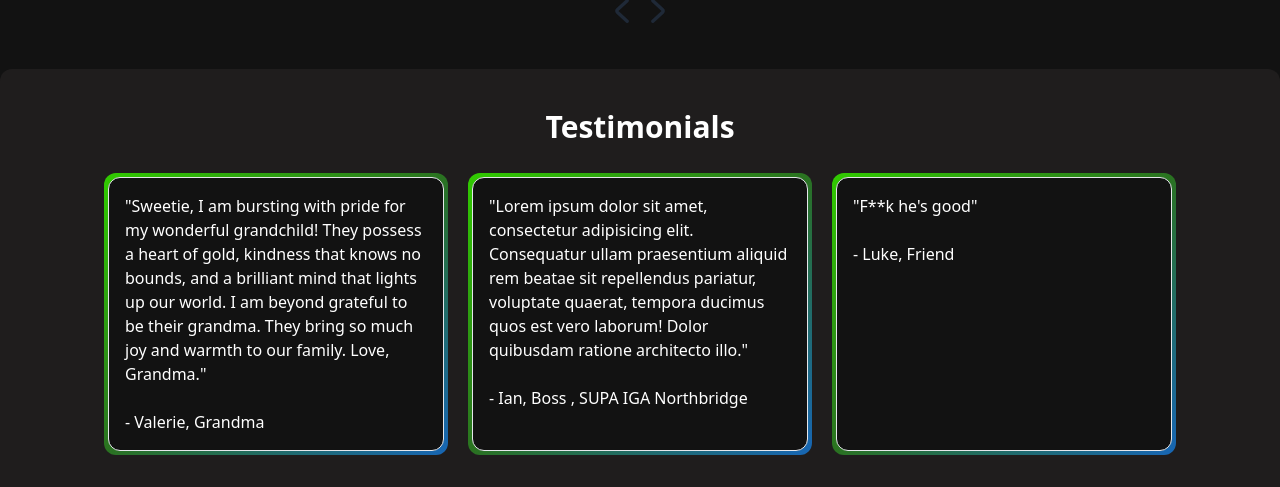
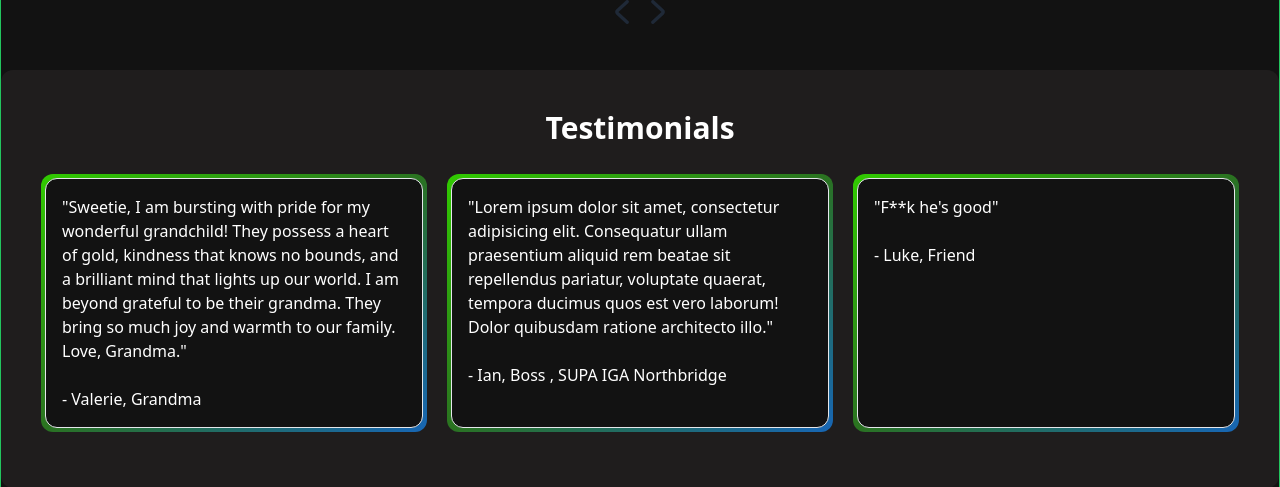
Before and after one commit to Fozzyack/myResume, a React (Create React App) app: page / in a window 1280 px wide. Shown: the part 2079-2566 px from the top of the page. Built offline with nearby package versions, Linux system fonts and the light colour scheme; the HTML template or start-up script is replaced by a standard one.

Commit message:
bug fix for phones

```diff
--- a/src/Components/AboutMe.jsx
+++ b/src/Components/AboutMe.jsx
@@ -108,7 +108,7 @@ const AboutMe = () => {
             viewport={{once: false}}
             transition={{duration: 1, delay: 0.2, ease: 'easeOut'}}
             >
-                <div className='md:grid md:grid-cols-2 gap-8 items-center py-8 px-4 xl:gap-16 sm:py-16 xl:px-16'>
+                <div className='md:grid md:grid-cols-2 gap-8 items-center py-8 px-4 xl:gap-16 sm:py-16 md:px-24'>
 
                     <img src={setup} className='rounded-xl' />
                     <div className='mt-4 md:mt-0 text-left flex flex-col h-full'>
--- a/src/Pages/Landing.jsx
+++ b/src/Pages/Landing.jsx
@@ -8,20 +8,20 @@ import Testimonials from '../Components/Testimonials';
 const Landing = () => {
 
     return (
-        <main className='flex min-h-screen bg-[#121212]'>
+        <main className='flex w-screen border border-green-500 min-h-screen bg-[#121212]'>
             <Navbar />
             <div className='py-24'>
                 <div className='px-16'>
                     <Hero />
                 </div>
 
-                <div className='bg-[#1f1d1d] rounded-xl px-16 mt-10'>
+                <div className='bg-[#1f1d1d] rounded-xl mt-10'>
                     <AboutMe />
                 </div>
                 <div className='px-16 mt-10'>
                     <Projects />
                 </div>
-                <div className='px-16 mt-10 bg-[#1f1d1d] rounded-xl'>
+                <div className=' mt-10 bg-[#1f1d1d] rounded-xl max-w-screen'>
                     <Testimonials />
                 </div>
 
```
